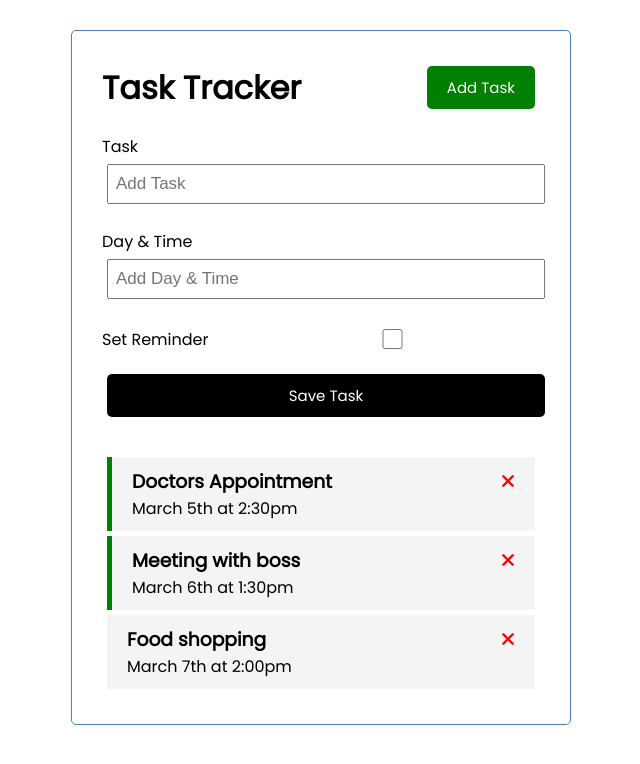
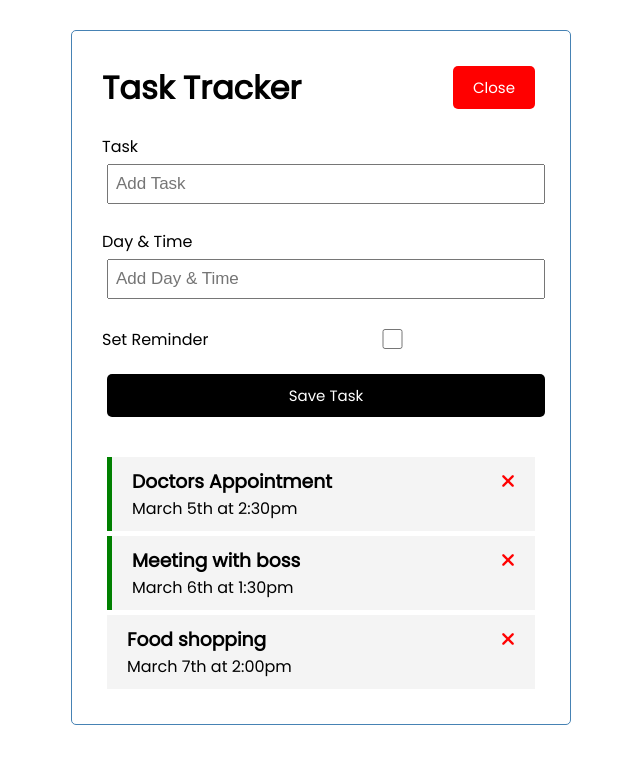
Before and after one commit to mohsn-mirzaei/task-tracker, a Vue app: page / in a window 1280 px wide. Both pictures are taken after a click on the button "Add Task". Shown: the top 764 px of the page, without its empty margins (319-959 px from the left). Built offline with nearby package versions, Linux system fonts and the light colour scheme.

Commit message:
Implement Toggle Form & Template Conditionals

```diff
--- a/src/App.vue
+++ b/src/App.vue
@@ -1,7 +1,13 @@
 <template>
   <div class="container">
-    <Header title="Task Tracker" />
-    <AddTask @add-task="addTask" />
+    <Header
+      title="Task Tracker"
+      @toggle-add-task="toggleAddTask"
+      :showAddTask="showAddTask"
+    />
+    <div v-if="showAddTask">
+      <AddTask @add-task="addTask" />
+    </div>
     <Tasks
       @delete-task="deleteTask"
       @toggle-reminder="toggleReminder"
@@ -25,6 +31,7 @@
   data() {
     return {
       tasks: [],
+      showAddTask: false,
     };
   },
   methods: {
@@ -40,6 +47,9 @@
       this.tasks = this.tasks.map((task) =>
         task.id === id ? { ...task, reminder: !task.reminder } : task
       );
+    },
+    toggleAddTask() {
+      this.showAddTask = !this.showAddTask;
     },
   },
   created() {
--- a/src/components/Button.vue
+++ b/src/components/Button.vue
@@ -1,5 +1,9 @@
 <template>
-  <button @click="onClick" :style="{ background: color }" class="btn">
+  <button
+    @click="$emit('btn-click')"
+    :style="{ background: color }"
+    class="btn"
+  >
     {{ text }}
   </button>
 </template>
@@ -11,10 +15,5 @@
     text: String,
     color: String,
   },
-  methods: {
-    onClick() {
-      console.log("clicked");
-    },
-  },
 };
 </script>
--- a/src/components/Header.vue
+++ b/src/components/Header.vue
@@ -1,7 +1,11 @@
 <template>
   <header>
     <h1>{{ title }}</h1>
-    <Button text="Add Task" color="green" />
+    <Button
+      @btn-click="$emit('toggle-add-task')"
+      :text="showAddTask ? 'Close' : 'Add Task'"
+      :color="showAddTask ? 'red' : 'green'"
+    />
   </header>
 </template>
 
@@ -12,6 +16,7 @@
   name: "Header",
   props: {
     title: String,
+    showAddTask: Boolean,
   },
   components: {
     Button,
```
